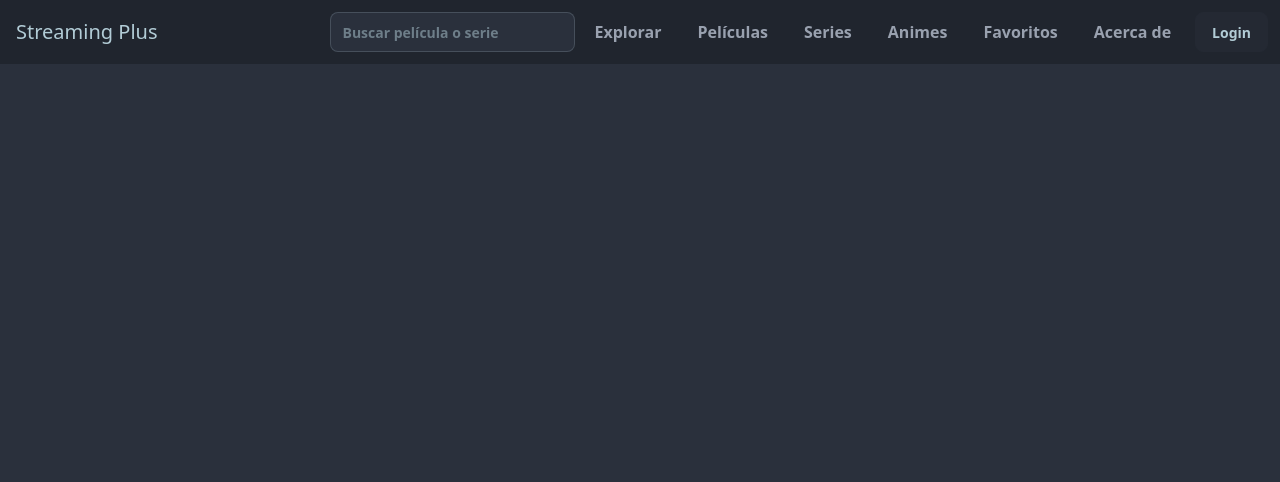
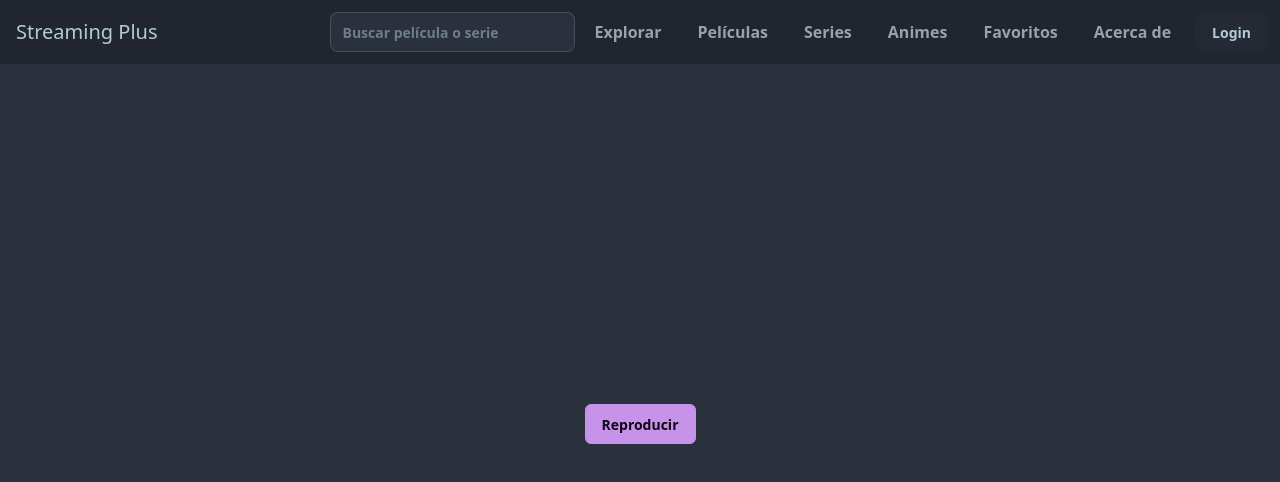
Before and after one commit to Antonio-Conrado/streaming-plus, a Next.js app: page /play/1 in a window 1280 px wide. Shown: the top 482 px of the page. Built offline with nearby package versions, Linux system fonts and the light colour scheme; no server answers.

Commit message:
Added lazy load to PlayStreaming iframe to reduce bandwidth usage

```diff
--- a/src/app/(public)/(series)/serie/[slug]/components/ShowEpisodes.tsx
+++ b/src/app/(public)/(series)/serie/[slug]/components/ShowEpisodes.tsx
@@ -17,11 +17,17 @@ export default function ShowEpisodes({ serie }: Props) {
     season: number;
     episode: number;
   } | null>(null);
+  const [ready, setReady] = useState(false);
+
   const handleShowEpisodes = async (season_number: number) => {
     const season = await fetchSeasonById(serie.id, season_number);
-
     if (!season) return;
     setEpisodes(season.episodes);
+  };
+
+  const watchEpisode = (season_number: number, episode_number: number) => {
+    setCurrentEpisode({ season: season_number, episode: episode_number });
+    setReady(false);
   };
 
   useEffect(() => {
@@ -33,27 +39,21 @@ export default function ShowEpisodes({ serie }: Props) {
         dropdownRef.current.removeAttribute("open");
       }
     };
-
     document.addEventListener("click", handleClickOutside);
     return () => document.removeEventListener("click", handleClickOutside);
   }, []);
-
-  const watchEpisode = (season_number: number, episode_number: number) => {
-    setCurrentEpisode({ season: season_number, episode: episode_number });
-  };
 
   return (
     <section className="mt-5 my-10">
       <div className="flex justify-around gap-5 md:pl-82">
         <ShowTrailer id={serie.id} type="SERIE" />
-
         <details ref={dropdownRef} className="dropdown relative">
-          <summary className="btn btn-accent  rounded-md">Temporadas</summary>
-          <ul className="absolute top-full left-[-25] md:left-[-5] menu bg-base-100 rounded-box z-10 w-40 md:w-52  gap-2 shadow-sm max-h-52 flex flex-row overflow-y-auto">
+          <summary className="btn btn-accent rounded-md">Temporadas</summary>
+          <ul className="absolute top-full left-[-25] md:left-[-5] menu bg-base-100 rounded-box z-10 w-40 md:w-52 gap-2 shadow-sm max-h-52 flex flex-row overflow-y-auto">
             {serie.seasons
               .filter((season) => season.name !== "Especiales")
               .map((season) => (
-                <li key={season.id} className="w-fit ">
+                <li key={season.id} className="w-fit">
                   <button
                     className="btn btn-success rounded-md h-full"
                     onClick={() => handleShowEpisodes(season.season_number)}
@@ -80,8 +80,17 @@ export default function ShowEpisodes({ serie }: Props) {
         ))}
       </div>
 
-      <div className="mt-10 w-[95%] mx-auto">
-        {currentEpisode && (
+      <div className="mt-10 w-[95%] mx-auto flex justify-center">
+        {currentEpisode && !ready && (
+          <button
+            onClick={() => setReady(true)}
+            className="btn btn-accent rounded-md"
+          >
+            Ver episodio
+          </button>
+        )}
+
+        {currentEpisode && ready && (
           <iframe
             src={`${playSerie}/${serie.id}/${currentEpisode.season}/${currentEpisode.episode}`}
             className="w-full h-[500px] lg:h-[700px]"
--- a/src/app/(public)/play/[id]/page.tsx
+++ b/src/app/(public)/play/[id]/page.tsx
@@ -1,4 +1,5 @@
-import { playVideo } from "@/shared/data/const";
+import PlayStreaming from "@/shared/components/PlayStreaming";
+import { redirect } from "next/navigation";
 
 type Props = {
   params: Promise<{ id: string }>;
@@ -6,13 +7,6 @@ type Props = {
 
 export default async function PlayStreamingPage({ params }: Props) {
   const { id } = await params;
-
-  return (
-    <iframe
-      src={`${playVideo}/${id}`}
-      className="w-full h-[90vh] "
-      allowFullScreen
-      frameBorder={0}
-    />
-  );
+  if (!id) return redirect("/404");
+  return <PlayStreaming id={id} />;
 }
--- /dev/null
+++ b/src/shared/components/PlayStreaming.tsx
@@ -0,0 +1,27 @@
+"use client";
+import { useState } from "react";
+import { playVideo } from "@/shared/data/const";
+
+export default function PlayStreaming({ id }: { id: string }) {
+  const [ready, setReady] = useState(false);
+
+  return (
+    <div className="w-full h-[90vh] flex items-center justify-center">
+      {!ready ? (
+        <button
+          onClick={() => setReady(true)}
+          className="btn btn-accent rounded-md"
+        >
+          Reproducir
+        </button>
+      ) : (
+        <iframe
+          src={`${playVideo}/${id}`}
+          className="w-full h-full"
+          allowFullScreen
+          frameBorder={0}
+        />
+      )}
+    </div>
+  );
+}
```
